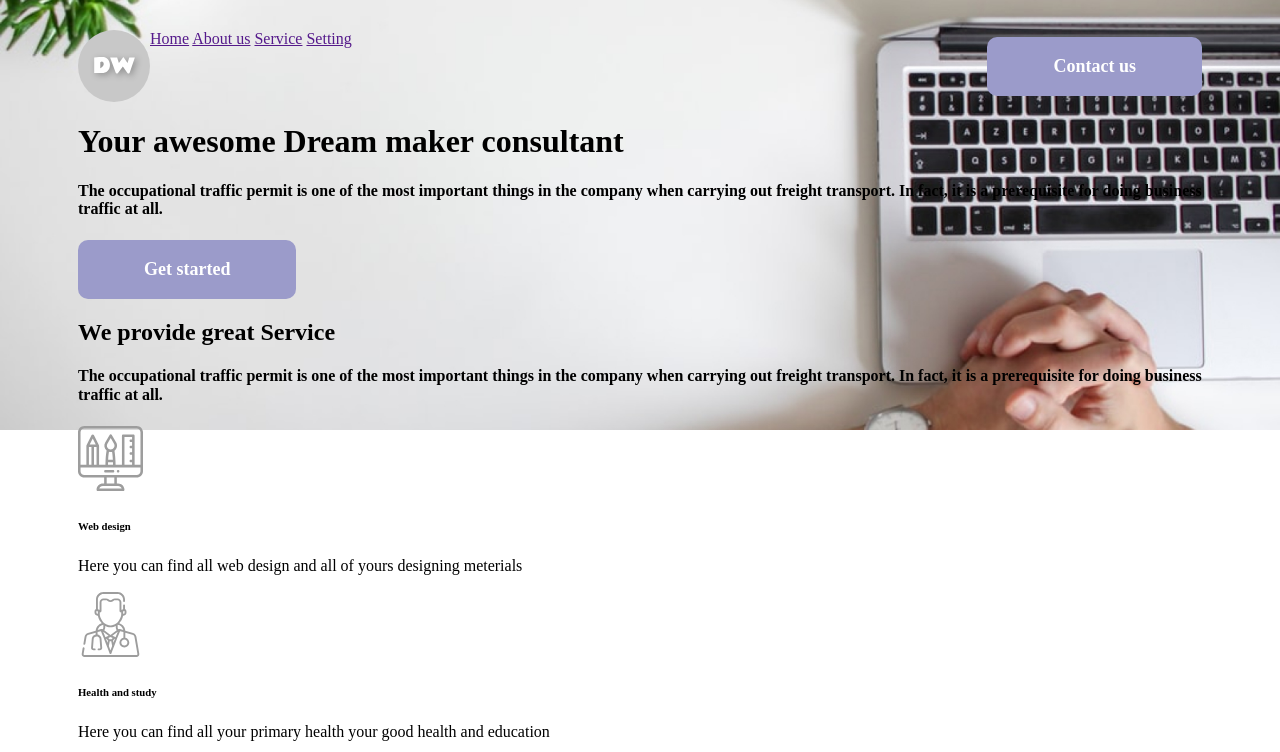
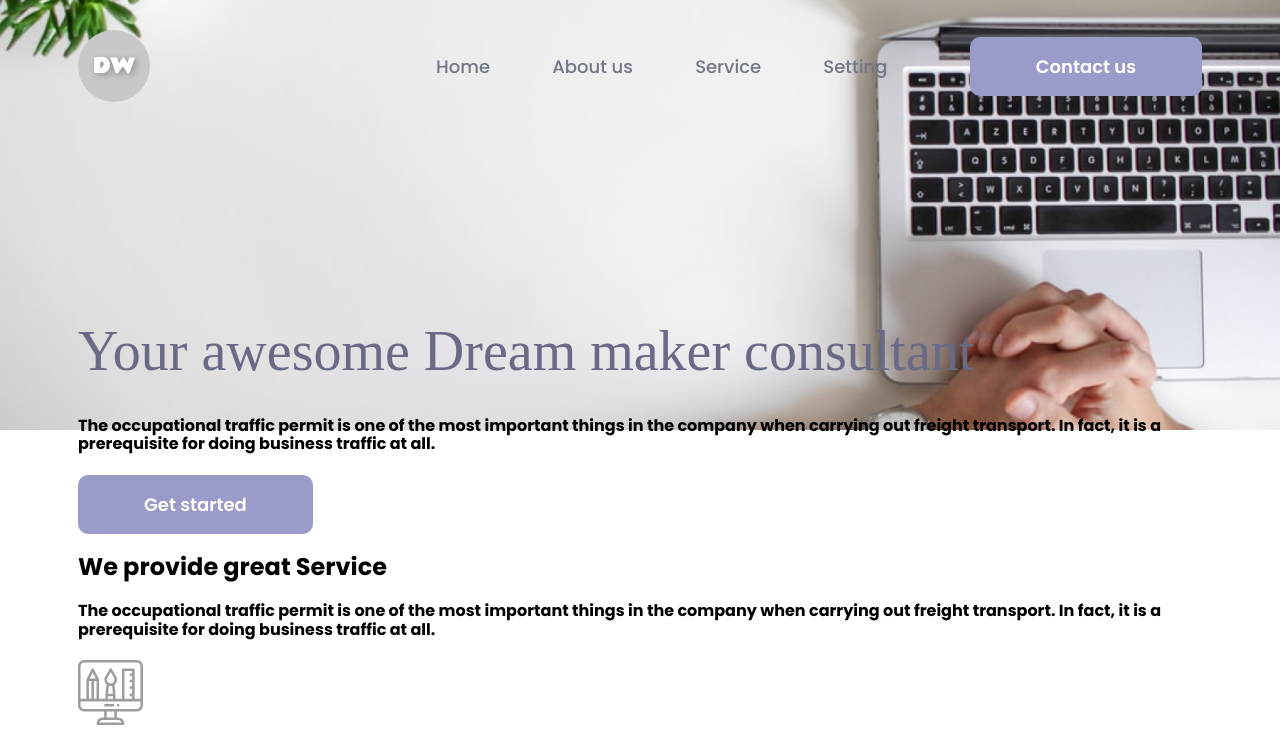
Before and after one commit to Edvinas1982/Responsive-design-from-Figma-DW-company, a plain HTML site: page index.html in a window 1280 px wide. Shown: the top 752 px of the page. Drawn offline with nearby package versions, Linux system fonts and the light colour scheme.

Commit message:
syling_in_progress

```diff
--- a/index.html
+++ b/index.html
@@ -4,8 +4,11 @@
     <meta charset="UTF-8">
     <meta http-equiv="X-UA-Compatible" content="IE=edge">
     <meta name="viewport" content="width=device-width, initial-scale=1.0">
+    <link rel="preconnect" href="https://fonts.googleapis.com">
+    <link rel="preconnect" href="https://fonts.gstatic.com" crossorigin>
+    <link href="https://fonts.googleapis.com/css2?family=Poppins:ital,wght@0,100;0,200;0,300;0,400;0,500;0,600;0,700;0,800;0,900;1,100;1,200;1,300;1,400;1,500;1,600;1,700;1,800;1,900&display=swap" rel="stylesheet">
+    <link rel="stylesheet" href="normalize.css">
     <link rel="stylesheet" href="style.css">
-    <link rel="stylesheet" href="normalize.css">
     <link rel="stylesheet" href="responsive.css">
     <title>Figma design DW company</title>
 </head>
--- a/style.css
+++ b/style.css
@@ -1,3 +1,6 @@
+* {
+    font-family: 'Poppins', sans-serif;
+}
 .container {
     width: 100%;
     max-width: 1124px;
@@ -17,8 +20,21 @@ header {
     justify-content: space-between;
     align-items: center;
 }
+header a {
+    padding-right: 58px;
+    font-style: normal;
+    font-weight: 500;
+    font-size: 18px;
+    line-height: 27px;
+    color: #717784;
+    text-decoration: none;
+}
+header img {
+    margin-right: 286px;
+}
 .header_left {
     display: flex;
+    align-items: center;
 }
 .contact_us,
 .get_started {
@@ -33,3 +49,14 @@ header {
     background: #9B9BCA;
     transition: all ease 0.3s;
 }
+.main_title {
+    margin-top: 221px;
+}
+h1 {
+    font-family: 'DM Serif Display', serif;
+    font-style: normal;
+    font-weight: 400;
+    font-size: 56px;
+    line-height: 100%;
+    color: #696A86;
+}
```
